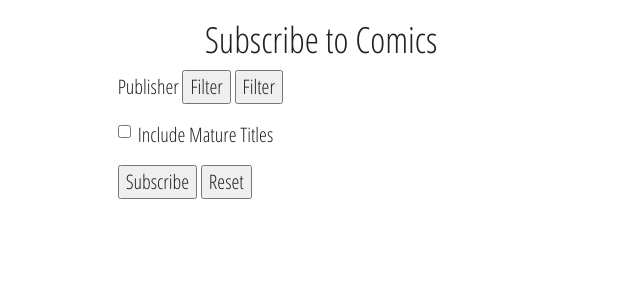
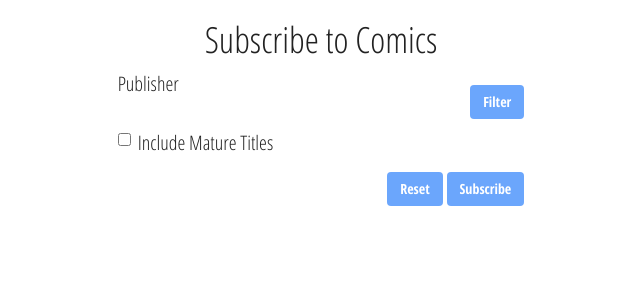
Before and after one commit to AgileDevelopmentG3/project, a PHP site: page /subscribe.php in a window 1280 px wide. Shown: the top 300 px of the page, without its empty margins (319-959 px from the left). Run offline with PHP 8.4, Linux system fonts and the light colour scheme; data that the repository does not hold is empty.

Commit message:
form layout

```diff
--- a/css/main.css
+++ b/css/main.css
@@ -490,3 +490,29 @@ footer {
                 Form Styles
 
 ----------------------------------*/
+
+.button-top-space {
+    margin-top: 15px;
+}
+
+.btn-reset {
+    color: #fff;
+    background-color: #6BA6FC;
+    font-weight: 700;
+}
+
+.btn-reset:hover {
+    color: #fff;
+    background-color: #c6222d;
+}
+
+.btn-go {
+    color: #fff;
+    background-color: #6BA6FC;
+    font-weight: 700;
+}
+
+.btn-go:hover {
+    color: #fff;
+    background-color: #33cc33;
+}
--- a/subscribe.php
+++ b/subscribe.php
@@ -90,18 +90,19 @@ function getComicByPublisher($PublisherName)
 <body>
 	<div id="Container">
 		<h1 style="text-align: center">Subscribe to Comics</h1>
-		<div class="row">
-            <div class="col-md-4 col-md-offset-4">
+
+
 			<form name="SubForm" id="SubForm" method="get" action="">
 				<div id="FormFields">
-
+                    <div class="row">
+                        <div class="col-md-4 col-md-offset-4">
 					<div class="form-group">
 						<label for="Publisher">Publisher</label>
                             <?php
 
                         	if (count($Publishers) > 0)
                             {
-                                	$PublishersList = '<select id="Publisher" name="Publisher">';
+                                	$PublishersList = '<select class="form-control" id="Publisher" name="Publisher">';
                                 foreach ($Publishers as $Publisher)
                                 {
                                 	if(isset($_GET['Publisher']))
@@ -124,10 +125,12 @@ function getComicByPublisher($PublisherName)
                                     echo("$PublishersList");
                             }
                             ?>
-						<input type="submit" value="Filter"></input>
-                        <input class="" type="submit" value="Filter"></input>
+                        <div class="pull-right button-top-space"><input class="btn btn-go" type="submit" value="Filter"></input></div>
 					</div>
-
+                </div>
+                </div>
+                <div class="row">
+                    <div class="col-md-4 col-md-offset-4">
                     <div class="form-group">
                         <div class="checkbox">
                         	<?php
@@ -163,15 +166,20 @@ function getComicByPublisher($PublisherName)
                         ?>
 
 				    </div>
+                </div>
+                </div>
 				</div> <!--End of FormFields-->
+				<div class="row">
+                    <div class="col-md-4 col-md-offset-4">
+				<div class="pull-right" id="FormButtons">
+					<input class="btn btn-reset" type="reset"/>
+                    <input class="btn btn-go" type="button" value="Subscribe"/>
+				</div> <!--End of FormButtons-->
+                    </div>
+        </div>
+			</form>
 
-				<div id="FormButtons">
-					<input type="button" value="Subscribe"/>
-					<input type="reset"/>
-				</div> <!--End of FormButtons-->
-			</form>
-		</div>
-        </div>
+
 	</div>
 </body>
 </html>
```
Also changed, not shown: page.php (+4 -4 lines).
